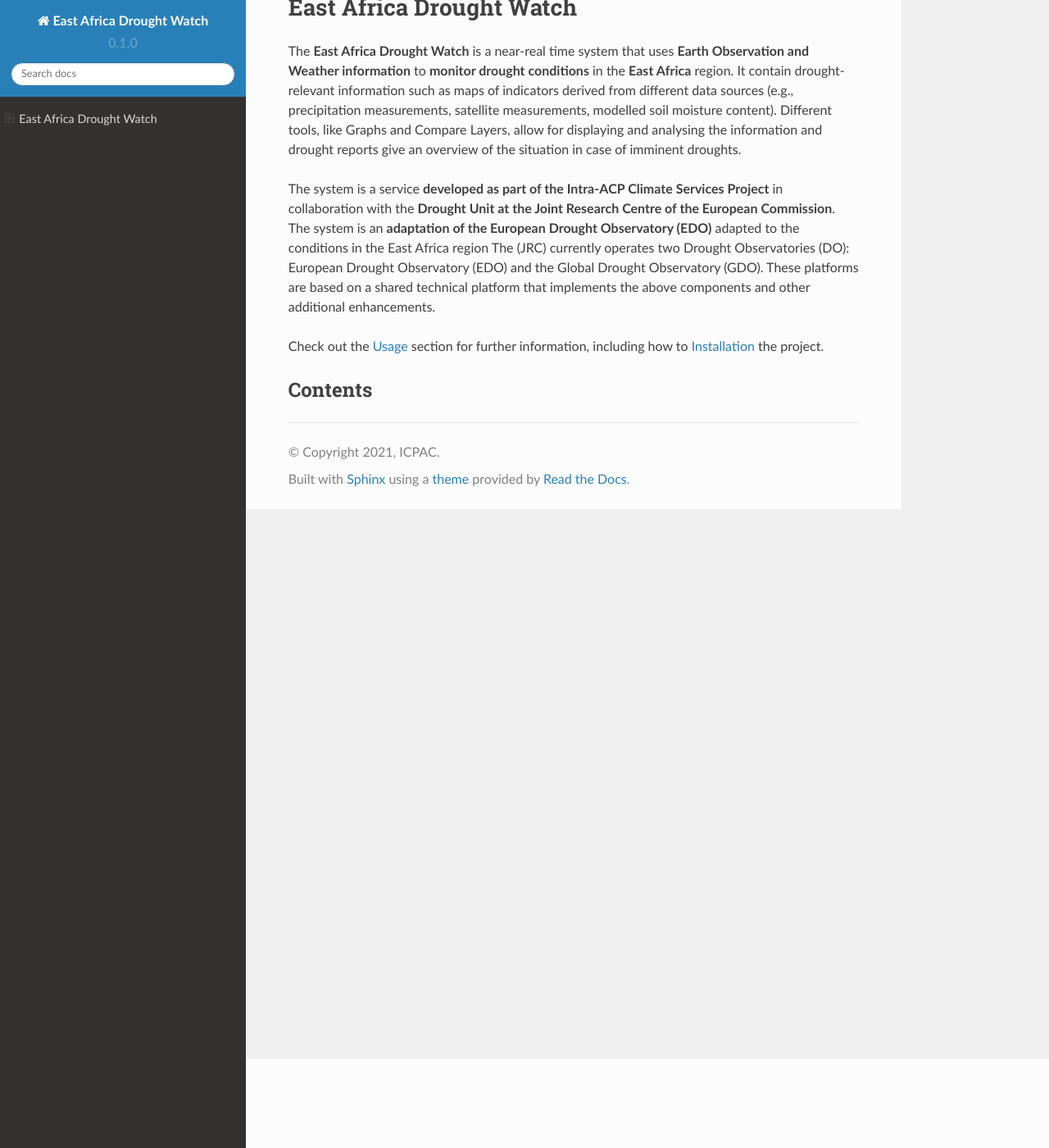
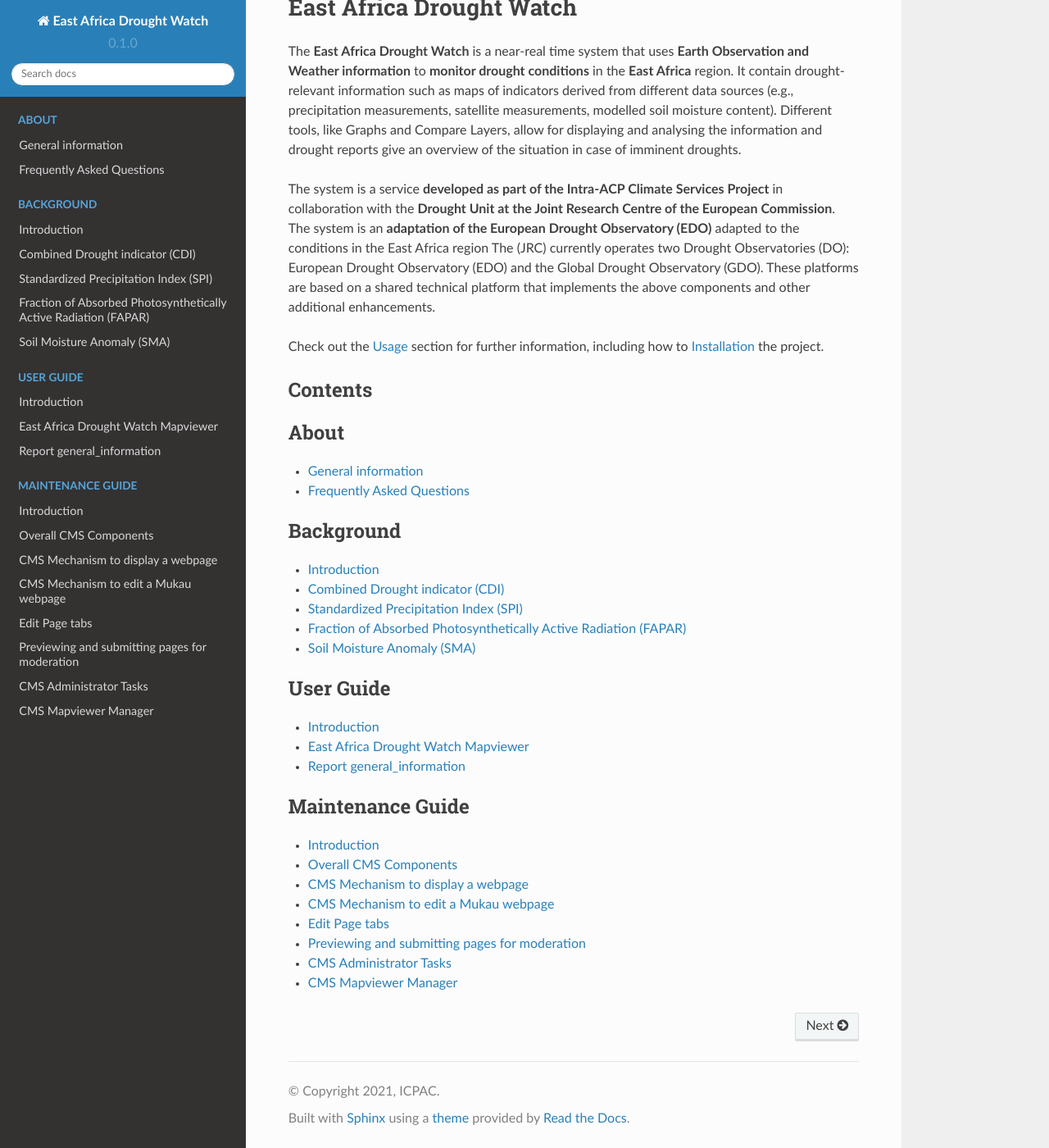
Before and after one commit to icpac-igad/eadw-docs, a Sphinx documentation site: the page built from docs/source/index.rst, in a window 1280 px wide and 1400 px high, scrolled down 109 px. Shown: the whole window at 82% size. Built offline with Sphinx 7.4.7 and the Read the Docs theme 2.0.0, drawn with Linux system fonts in a browser that asks for light colours.

Commit message:
add submenus

```diff
--- /dev/null
+++ b/docs/source/About/faq.rst
@@ -0,0 +1,2 @@
+Frequently Asked Questions
+============================
--- /dev/null
+++ b/docs/source/About/general_information.rst
@@ -0,0 +1,2 @@
+General information
+=====================
--- /dev/null
+++ b/docs/source/Background/calculate_CDI.rst
@@ -0,0 +1,2 @@
+Combined Drought indicator (CDI)
+=================================
--- /dev/null
+++ b/docs/source/Background/calculate_FAPAR_ANOM.rst
@@ -0,0 +1,2 @@
+Fraction of Absorbed Photosynthetically Active Radiation (FAPAR)
+=================================================================
--- /dev/null
+++ b/docs/source/Background/calculate_SMA.rst
@@ -0,0 +1,2 @@
+Soil Moisture Anomaly (SMA)
+============================
--- /dev/null
+++ b/docs/source/Background/calculate_SPI.rst
@@ -0,0 +1,2 @@
+Standardized Precipitation Index (SPI)
+=======================================
--- /dev/null
+++ b/docs/source/Background/introduction.rst
@@ -0,0 +1,2 @@
+Introduction
+=============
--- /dev/null
+++ b/docs/source/Maintenance_Guide/cms_admin_tasks.rst
@@ -0,0 +1,2 @@
+CMS Administrator Tasks
+=========================
--- /dev/null
+++ b/docs/source/Maintenance_Guide/cms_components.rst
@@ -0,0 +1,2 @@
+Overall CMS Components
+=======================
--- /dev/null
+++ b/docs/source/Maintenance_Guide/cms_display_page.rst
@@ -0,0 +1,2 @@
+CMS Mechanism to display a webpage
+=========================================
--- /dev/null
+++ b/docs/source/Maintenance_Guide/cms_edit_page.rst
@@ -0,0 +1,2 @@
+CMS Mechanism to edit a Mukau webpage
+======================================
--- /dev/null
+++ b/docs/source/Maintenance_Guide/cms_edit_page_tab.rst
@@ -0,0 +1,2 @@
+Edit Page tabs
+===============
--- /dev/null
+++ b/docs/source/Maintenance_Guide/cms_mapviewer_manager.rst
@@ -0,0 +1,2 @@
+CMS Mapviewer Manager
+==========================
--- /dev/null
+++ b/docs/source/Maintenance_Guide/cms_page_moderation.rst
@@ -0,0 +1,2 @@
+Previewing and submitting pages for moderation
+===============================================
--- /dev/null
+++ b/docs/source/Maintenance_Guide/introduction.rst
@@ -0,0 +1,2 @@
+Introduction
+==============
--- /dev/null
+++ b/docs/source/User_Guide/introduction.rst
@@ -0,0 +1,2 @@
+Introduction
+==============
--- /dev/null
+++ b/docs/source/User_Guide/mapviewer.rst
@@ -0,0 +1,2 @@
+East Africa Drought Watch Mapviewer
+=====================================
--- /dev/null
+++ b/docs/source/User_Guide/report.rst
@@ -0,0 +1,2 @@
+Report general_information
+=============================
--- a/docs/source/index.rst
+++ b/docs/source/index.rst
@@ -16,14 +16,36 @@
    :maxdepth: 3
    :caption: About
 
+   /About/general_information
+   /About/faq
+
 .. toctree::
    :maxdepth: 3
    :caption: Background
+
+   /Background/introduction
+   /Background/calculate_CDI
+   /Background/calculate_SPI
+   /Background/calculate_FAPAR_ANOM
+   /Background/calculate_SMA
 
 .. toctree::
    :maxdepth: 3
    :caption: User Guide
 
+   /User_Guide/introduction
+   /User_Guide/mapviewer
+   /User_Guide/report
+
 .. toctree::
    :maxdepth: 3
    :caption: Maintenance Guide
+
+   /Maintenance_Guide/introduction
+   /Maintenance_Guide/cms_components
+   /Maintenance_Guide/cms_display_page
+   /Maintenance_Guide/cms_edit_page
+   /Maintenance_Guide/cms_edit_page_tab
+   /Maintenance_Guide/cms_page_moderation
+   /Maintenance_Guide/cms_admin_tasks
+   /Maintenance_Guide/cms_mapviewer_manager
```
